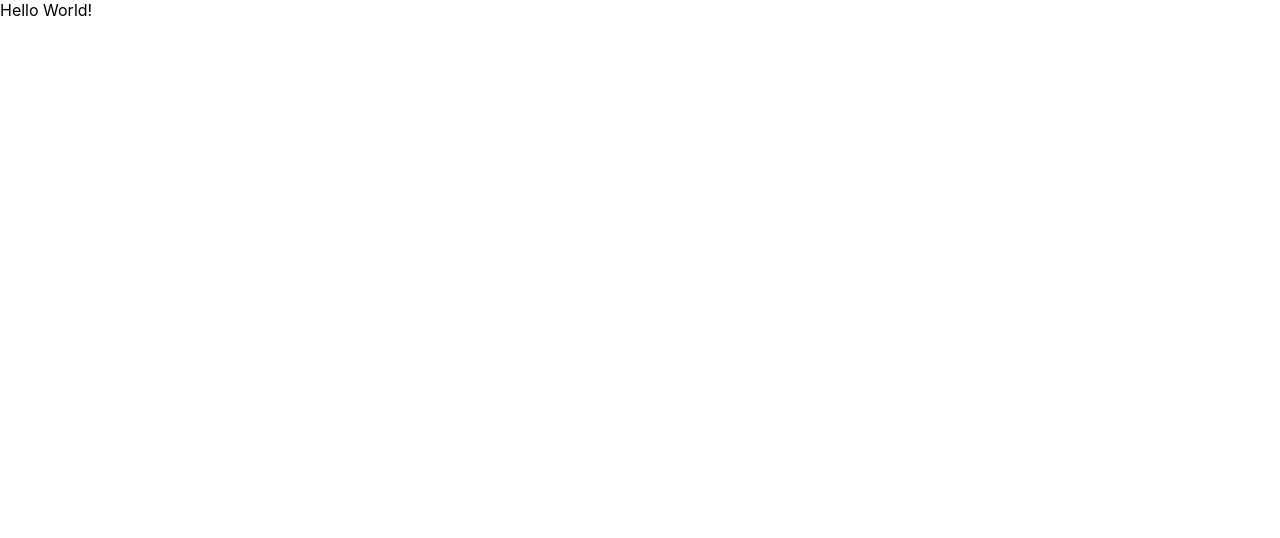
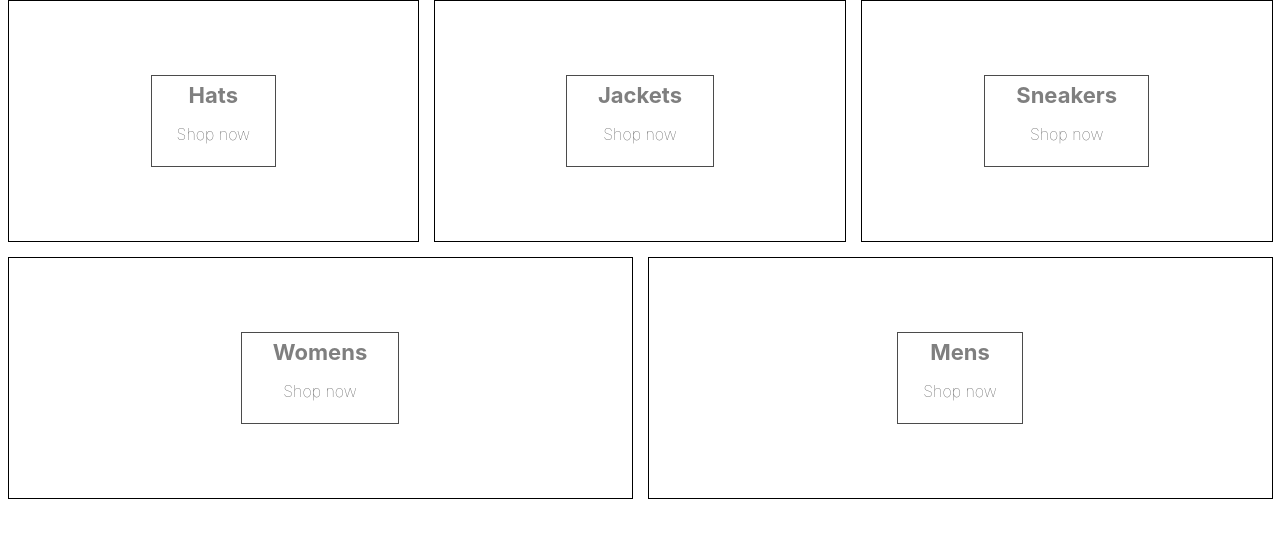
Before and after one commit to sashanovoseltsev/crwn-clothing-v1, a React (Create React App) app: page / in a window 1280 px wide. Shown: the top 538 px of the page. Built offline with nearby package versions, Linux system fonts and the light colour scheme.

Commit message:
preparation + sass

```diff
--- a/package.json
+++ b/package.json
@@ -9,6 +9,7 @@
     "react": "^18.2.0",
     "react-dom": "^18.2.0",
     "react-scripts": "5.0.1",
+    "sass": "^1.57.1",
     "web-vitals": "^2.1.4"
   },
   "scripts": {
--- a/src/App.js
+++ b/src/App.js
@@ -1,5 +1,42 @@
+import "./categories.styles.scss";
+
 const App = () => {
-  return <div>Hello World!</div>;
+  const categories = [
+    {
+      id: "1",
+      title: "Hats",
+    },
+    {
+      id: "2",
+      title: "Jackets",
+    },
+    {
+      id: "3",
+      title: "Sneakers",
+    },
+    {
+      id: "4",
+      title: "Womens",
+    },
+    {
+      id: "5",
+      title: "Mens",
+    },
+  ];
+
+  return (
+    <div className="categories-container">
+      {categories.map(({ title }) => (
+        <div className="category-container">
+          <div class="background-image " />
+          <div className="category-body-container">
+            <h2>{title}</h2>
+            <p>Shop now</p>
+          </div>
+        </div>
+      ))}
+    </div>
+  );
 };
 
 export default App;
--- /dev/null
+++ b/src/categories.styles.scss
@@ -0,0 +1,75 @@
+.categories-container {
+  width: 100%;
+  display: flex;
+  flex-wrap: wrap;
+  justify-content: space-between;
+}
+
+.category-container {
+  min-width: 30%;
+  height: 240px;
+  flex: 1 1 auto;
+  display: flex;
+  align-items: center;
+  justify-content: center;
+  border: 1px solid black;
+  margin: 0 7.5px 15px;
+  overflow: hidden;
+
+  &:hover {
+    cursor: pointer;
+
+    & .background-image {
+      transform: scale(1.1);
+      transition: transform 6s cubic-bezier(0.25, 0.45, 0.45, 0.95);
+    }
+
+    & .category-body-container {
+      opacity: 0.9;
+    }
+  }
+
+  &.large {
+    height: 380px;
+  }
+
+  &:first-child {
+    margin-right: 7.5px;
+  }
+
+  &:last-child {
+    margin-left: 7.5px;
+  }
+
+  .background-image {
+    width: 100%;
+    height: 100%;
+    background-size: cover;
+    background-position: center;
+  }
+
+  .category-body-container {
+    height: 90px;
+    padding: 0 25px;
+    display: flex;
+    flex-direction: column;
+    align-items: center;
+    justify-content: center;
+    border: 1px solid black;
+    background-color: white;
+    opacity: 0.7;
+    position: absolute;
+
+    h2 {
+      font-weight: bold;
+      margin: 0 6px 0;
+      font-size: 22px;
+      color: #4a4a4a;
+    }
+
+    p {
+      font-weight: lighter;
+      font-size: 16px;
+    }
+  }
+}
```
Also changed, not shown: 1 other file (tests, documents, lock files or other folders).
